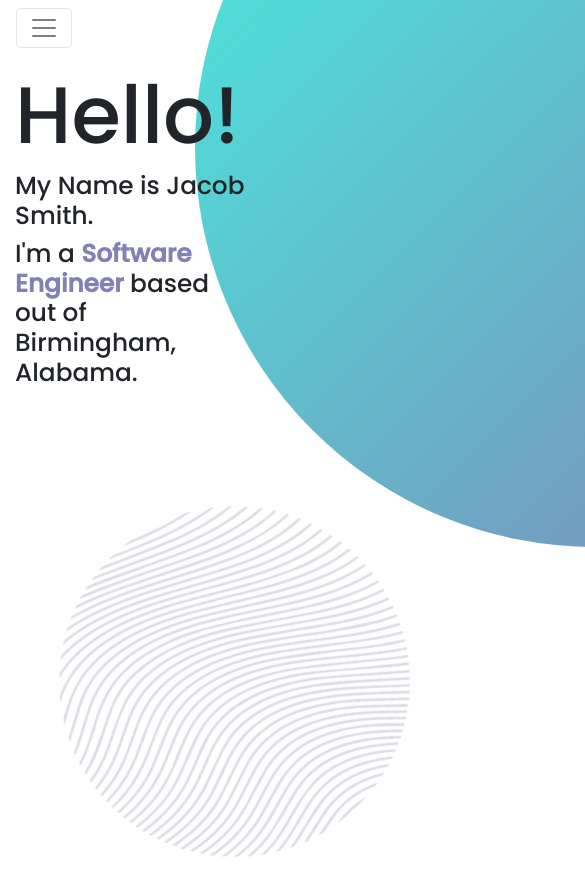
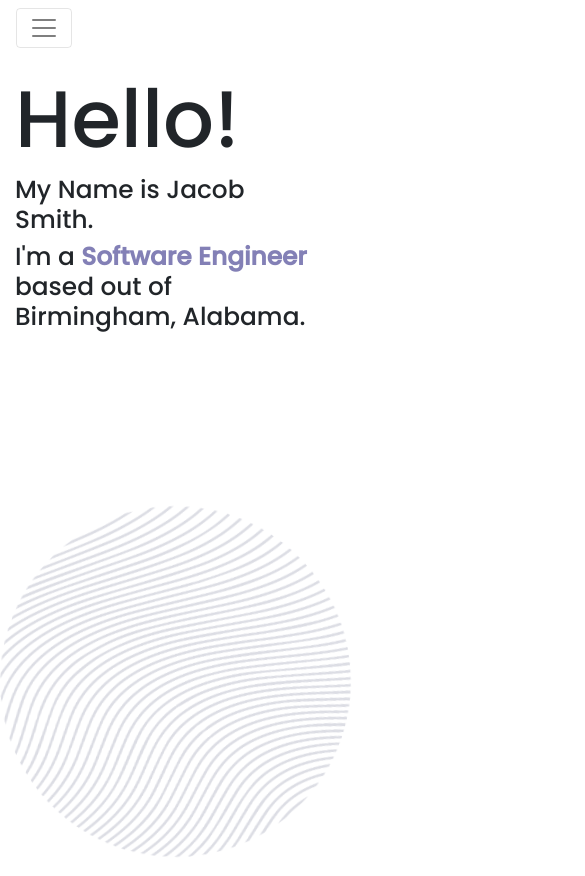
Before and after one commit to xcob/resume2020, a React (Create React App) app: page / in a window 390 px wide. Shown: the top 876 px of the page, 585 px wide, since content can reach past the window. Built offline with nearby package versions, Linux system fonts and the light colour scheme.

Commit message:
removed circle div, from mobile. god help us all

```diff
--- a/src/App.css
+++ b/src/App.css
@@ -86,14 +86,7 @@ ul {
 
 @media (max-width: 500px){
   .circleDiv{
-    position: absolute;
-    background-image: linear-gradient(to bottom right, #45f0df , #8380b6);
-    border-radius: 50%;
-    left: 50%;
-    top: -30%;
-    z-index: 0;
-    height: 50rem;
-    width: 50rem;
+    display: none;
     overflow: hidden;
   }
 }
@@ -125,7 +118,7 @@ ul {
 @media (max-width: 500px){
   .linesBgBot{
     width: 90%;
-    left: 15%;
+    left: 0%;
   }
 }
 
--- a/src/App.js
+++ b/src/App.js
@@ -64,7 +64,7 @@ function Home() {
 
        <Container >
           <Row>
-            <Col xs={{ span: 8, offset: 0 }} md={{ span: 6, offset: 0 }} lg={{ span: 5, offset: 0 }}>
+            <Col xs={{ span: 10, offset: 0 }} md={{ span: 6, offset: 0 }} lg={{ span: 5, offset: 0 }}>
               <div className="infoSection">
                 <h1 className="hello">Hello!</h1>
                 <h3>My Name is Jacob Smith.</h3>
```
